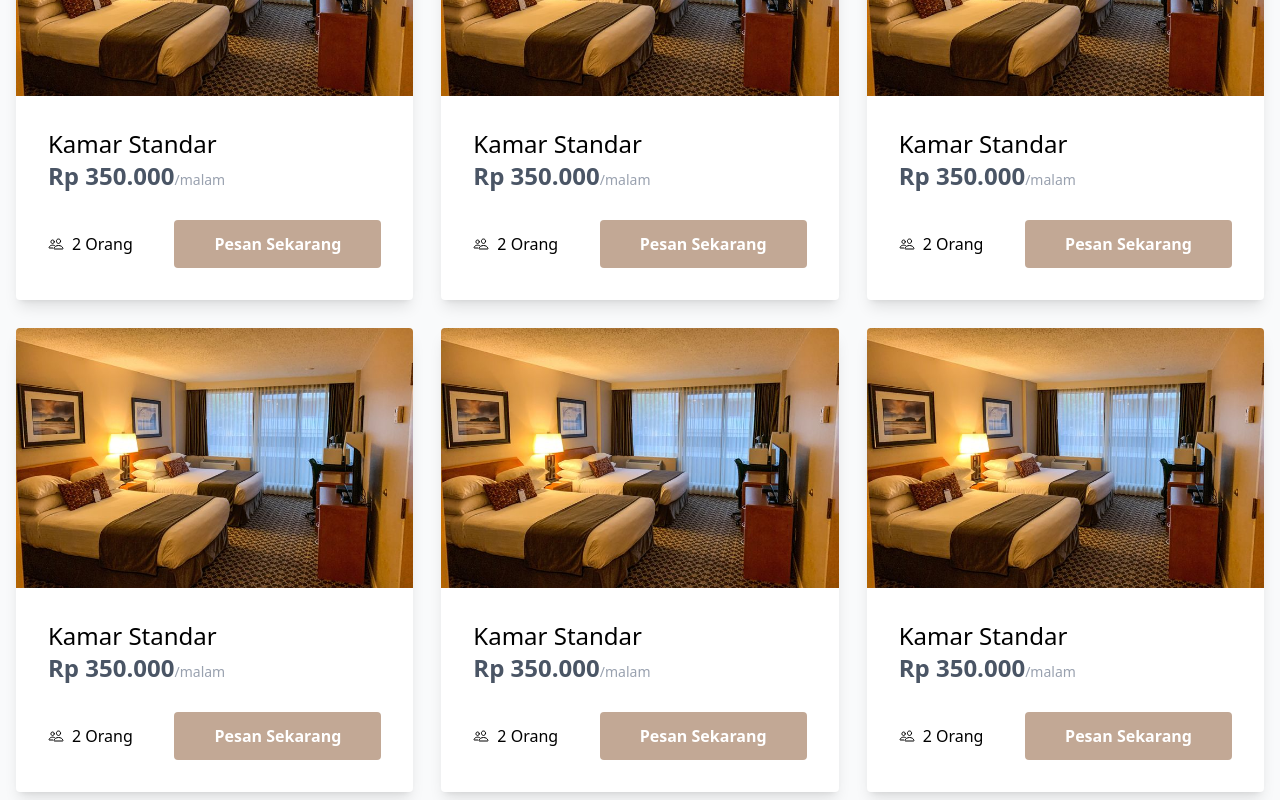
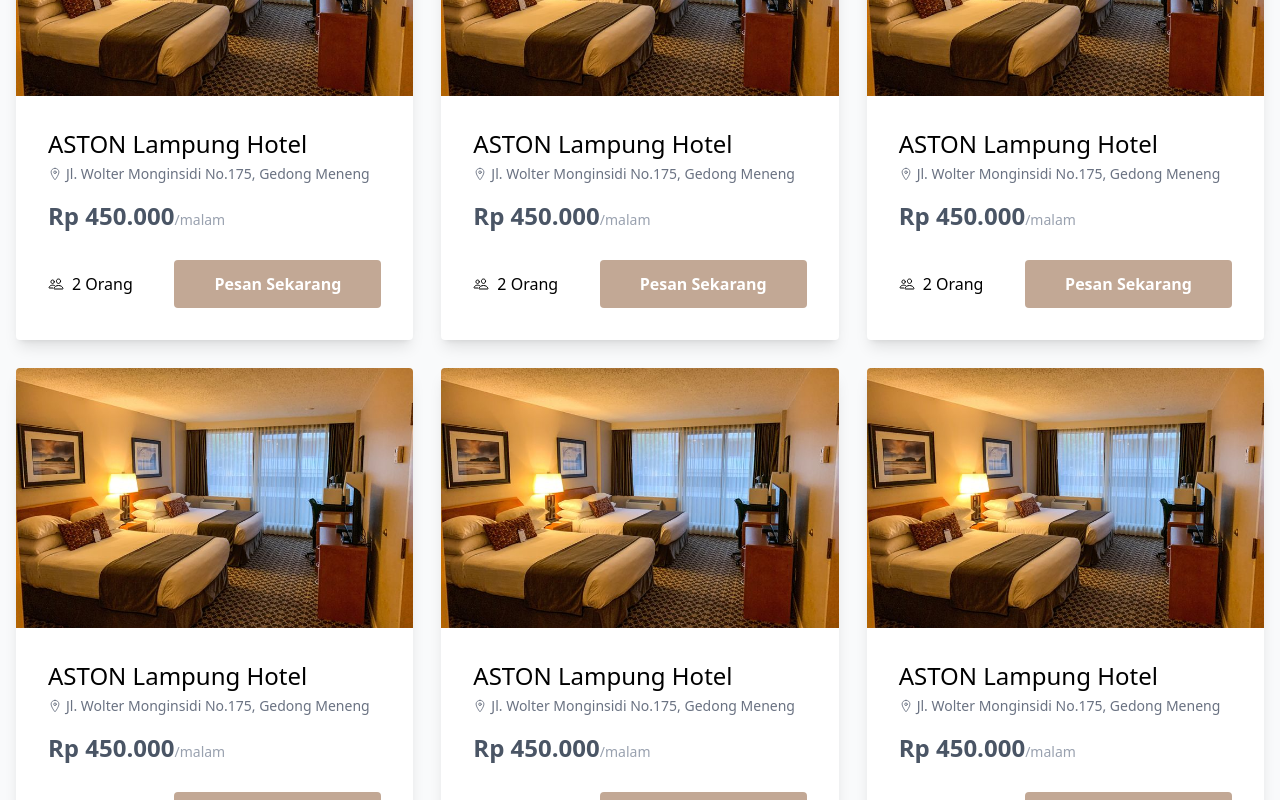
Before and after one commit to hafizahalfitra/booking-hotel, a Next.js app in the folder WEB/: page / in a window 1280 px wide. Shown: the part 1140-1940 px from the top of the page. Built offline with nearby package versions, Linux system fonts and the light colour scheme.

Commit message:
menambahkan informasi nama hotel serta lokasi hotel

```diff
--- a/WEB/components/card.tsx
+++ b/WEB/components/card.tsx
@@ -1,6 +1,7 @@
 import Image from "next/image"
 import Link from "next/link"
-import { IoPeopleOutline } from "react-icons/io5"
+import { IoPeopleOutline, IoLocationOutline } from "react-icons/io5"
+
 const Card = () => {
     return (
         <div className="bg-white shadow-lg rounded-sm transition duration-100 hover:shadow-sm">
@@ -9,26 +10,32 @@
                 h-full object-cover rounded-t-sm" />
             </div>
             <div className="p-8">
-                <h4 className="text-2xl font-medium">
-                    <Link href="#" className="hover:text-gray-800 transition duration-150">Kamar Standar</Link>
+                {/* Nama Hotel dan Lokasi */}
+                <div className="mb-4">
+                    <h4 className="text-2xl font-medium">
+                        <Link href="#" className="hover:text-gray-800 transition duration-150">
+                            ASTON Lampung Hotel
+                        </Link>
+                    </h4>
+                    <div className="flex items-center text-gray-500 text-sm mt-1">
+                        <IoLocationOutline className="mr-1" />
+                        <span>Jl. Wolter Monginsidi No.175, Gedong Meneng</span>
+                    </div>
+                </div>
 
-                </h4>
                 <h4 className="text-2xl mb-7">
-                    <span className="font-semibold text-gray-600">Rp 350.000</span>
+                    <span className="font-semibold text-gray-600">Rp 450.000</span>
                     <span className="text-gray-400 text-sm">/malam</span>
                 </h4>
                 <div className="flex items-center justify-between">
                     <div className="flex items-center space-x-2">
                         <IoPeopleOutline />
                         <span>2 Orang</span>
-
                     </div>
                     <Link href="#" className="px-6 py-2.5 md:px-10 md:py-3 font-semibold text-white
-                    bg-[#C2A895] rounded-sm hover:bg-[#b39683] transistion duration-150">Pesan Sekarang</Link>
+                    bg-[#C2A895] rounded-sm hover:bg-[#b39683] transition duration-150">Pesan Sekarang</Link>
                 </div>
-
             </div>
-
         </div>
     )
 }
```
